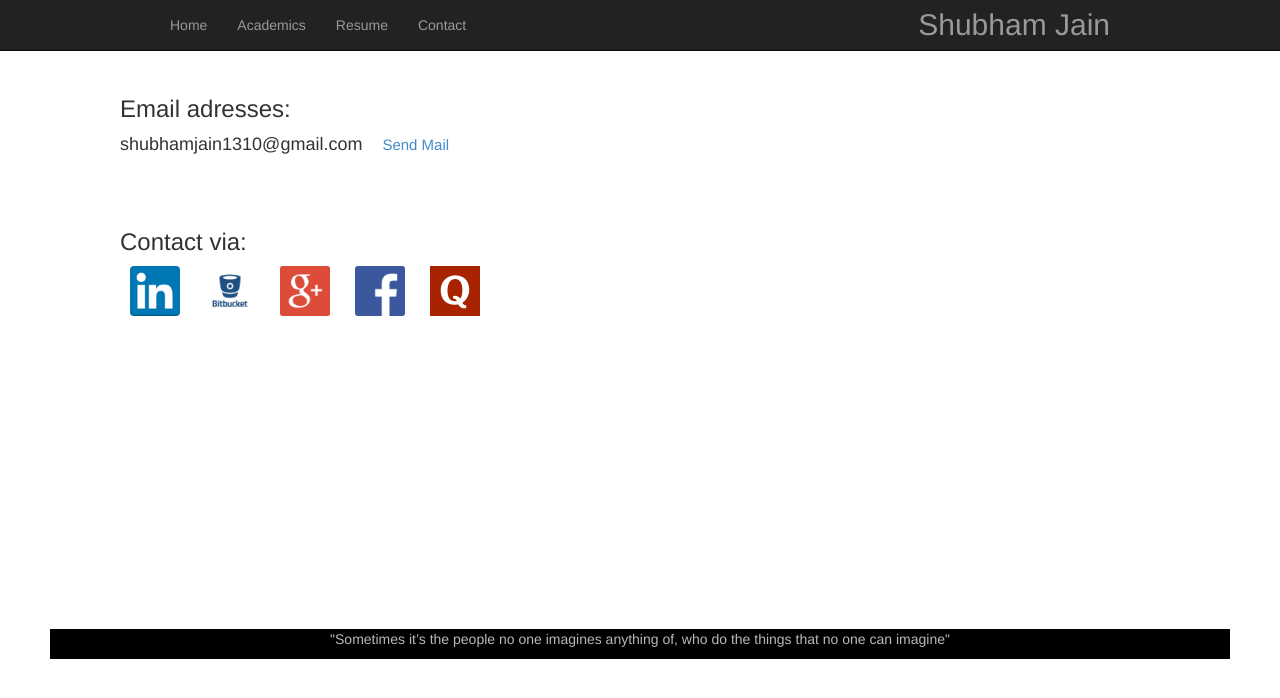
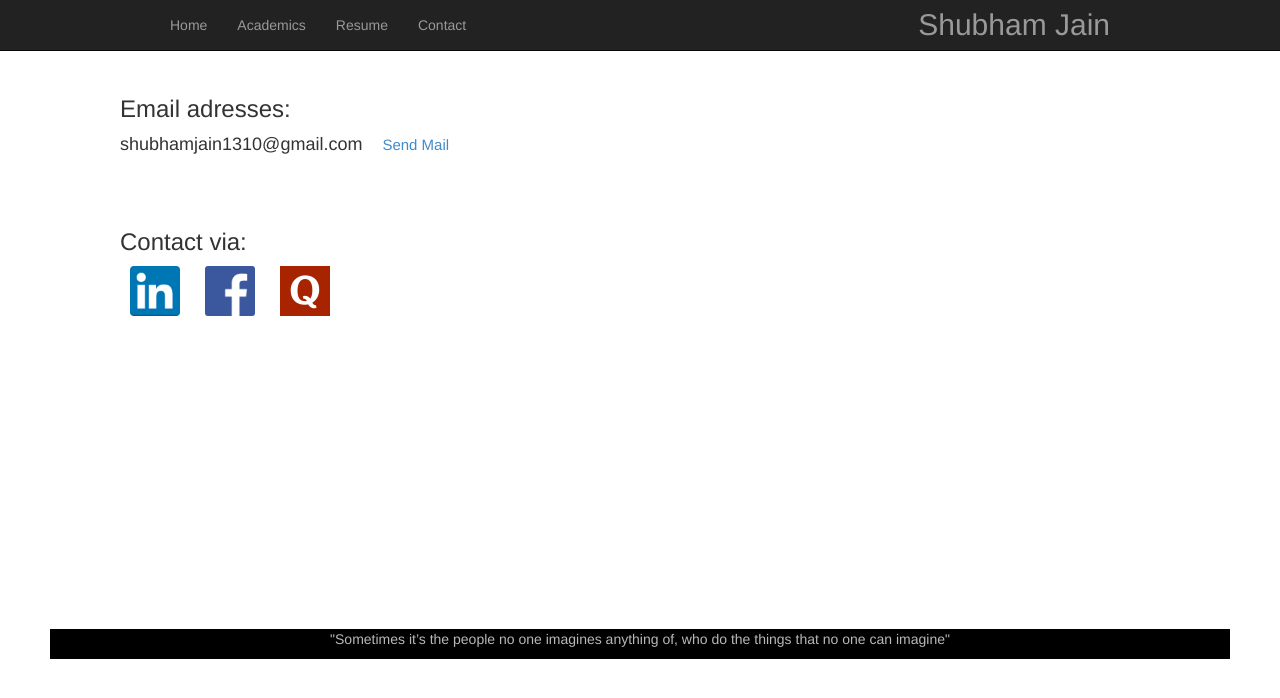
Before and after one commit to shubham1310/shubham1310.github.io, a plain HTML site: page contact.html in a window 1280 px wide. Drawn offline with nearby package versions, Linux system fonts and the light colour scheme.

Commit message:
New updated

```diff
--- a/contact.html
+++ b/contact.html
@@ -61,8 +61,8 @@
 		  <h3>Contact via:</h3>
      <div style="float:left">
      <a href= "https://www.linkedin.com/in/shubham1310/"><img src="linked.png" style="height:50px;width:50px;margin:0px 10px"></a>
-		  <a href= "https://bitbucket.org/shubham1310"><img src="bitbucketicon.png" style="height:50px;width:50px;margin:0px 10px"></a>
-      <a href= "https://plus.google.com/+shubhamjain13"><img src="gplusicon.png" style="height:50px;width:50px;margin:0px 10px"></a>
+		  <!-- <a href= "https://bitbucket.org/shubham1310"><img src="bitbucketicon.png" style="height:50px;width:50px;margin:0px 10px"></a> -->
+      <!-- <a href= "https://plus.google.com/+shubhamjain13"><img src="gplusicon.png" style="height:50px;width:50px;margin:0px 10px"></a> -->
       <a href= "https://www.facebook.com/jain.shubham.13"><img src="fbicon.png" style="height:50px;width:50px;margin:0px 10px"></a>
       <a href= "https://www.quora.com/Shubham-Jain-120"><img src="quoraicon.png" style="height:50px;width:50px;margin:0px 10px"></a>
       </div>
```
